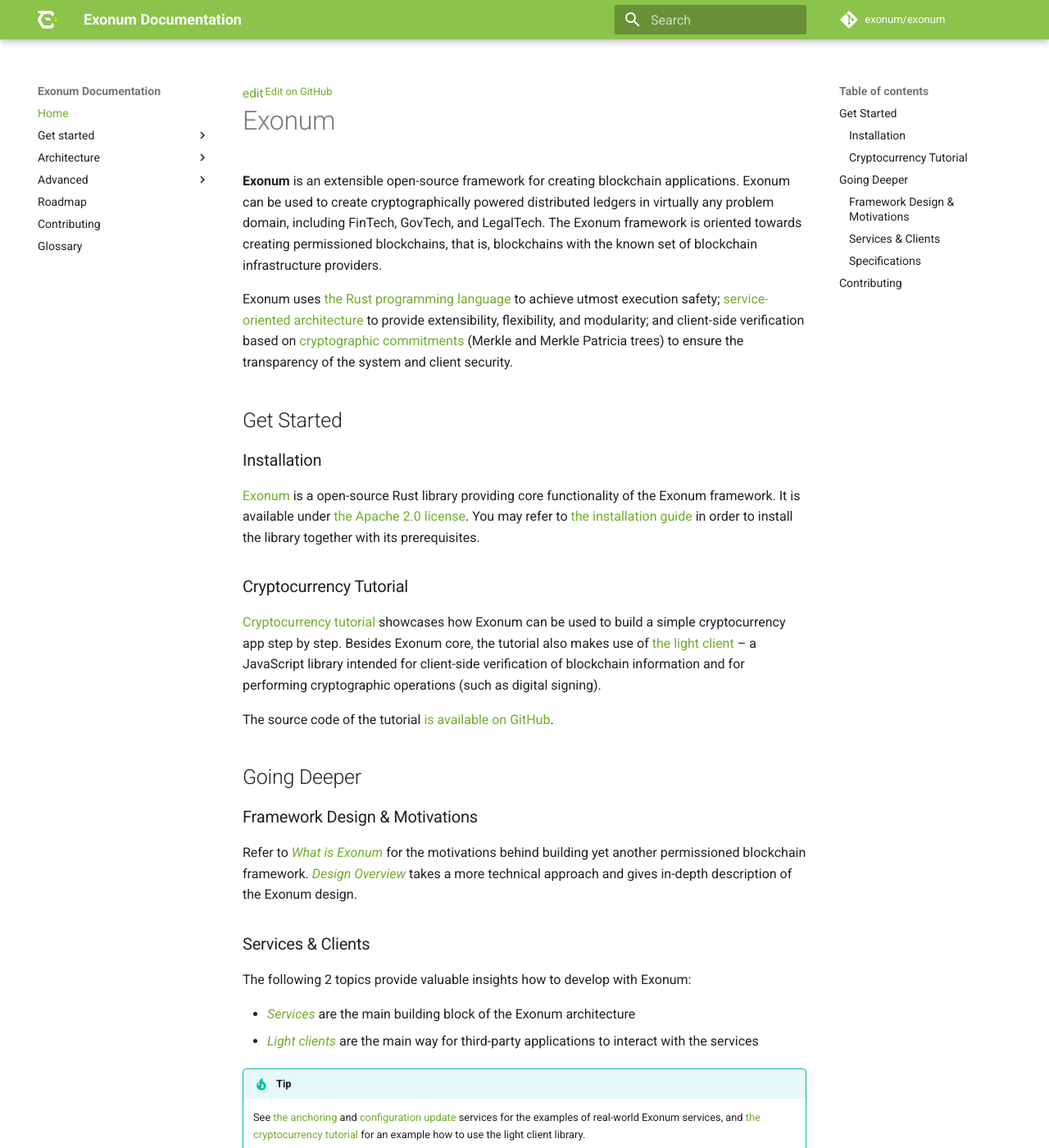
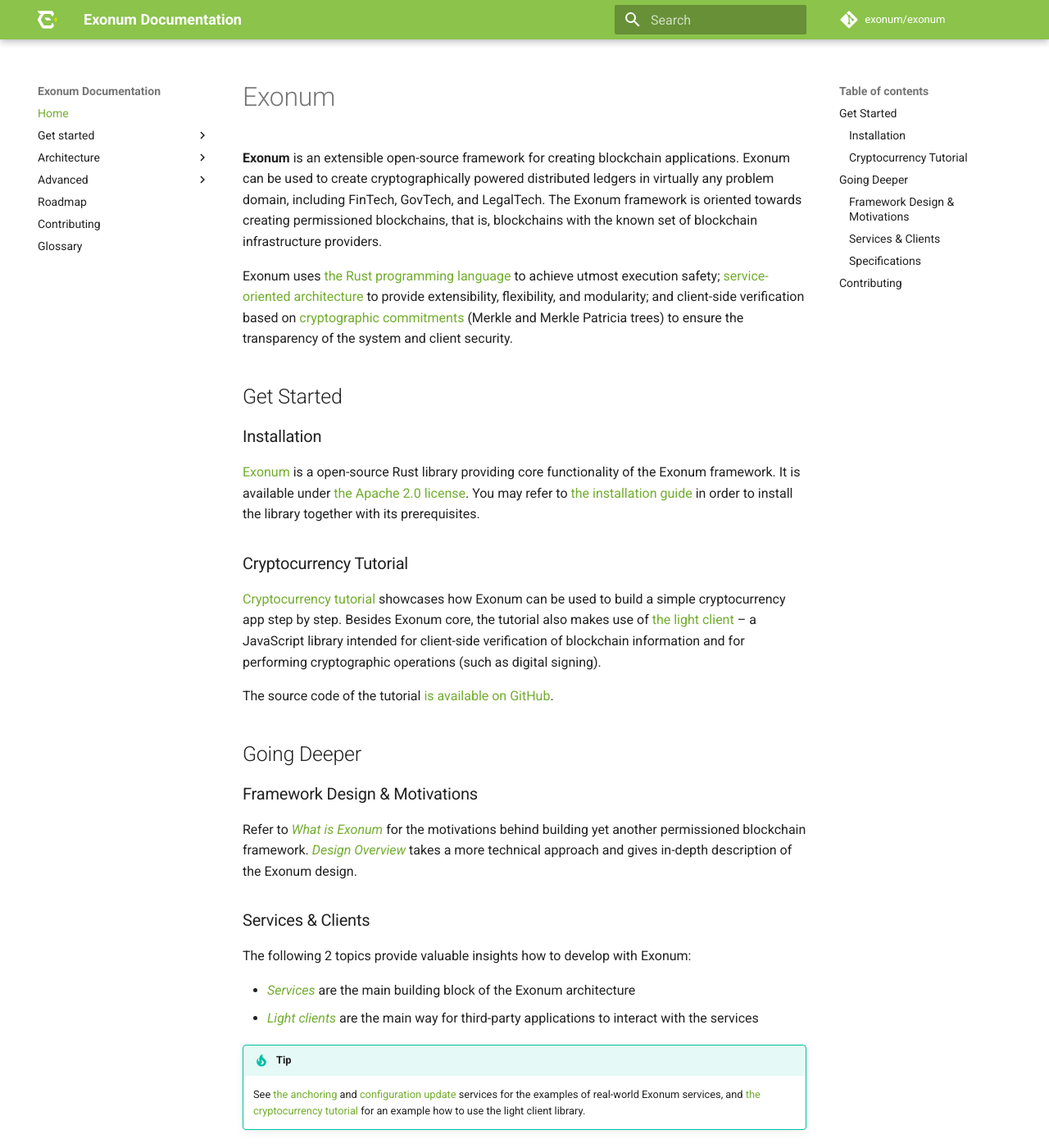
Before and after one commit to exonum/exonum-doc, an MkDocs documentation site: the page built from src/index.md, in a window 1280 px wide and 1400 px high. Shown: the whole window at 82% size. Built offline with MkDocs 1.6.1 and Material for MkDocs 9.7.7, drawn with Linux system fonts in a browser that asks for light colours; comment, search, counter and statistics services are not loaded; old or Windows-style settings are respelled for this version of MkDocs.

```diff
--- a/theme/assets/stylesheets/extra.css
+++ b/theme/assets/stylesheets/extra.css
@@ -1,10 +1,4 @@
 /* Theme overrides. */
-.admonition {
-  background: none !important;
-  /* Same raised box shadow as for tables. */
-  box-shadow: 0 2px 2px 0 rgba(0,0,0,.14),0 1px 5px 0 rgba(0,0,0,.12),0 3px 1px -2px rgba(0,0,0,.2);
-}
-
 .md-typeset .admonition table:not([class]) {
   box-shadow: none; /* Remove box shadow from tables in admonitions, it looks ugly. */
 }
@@ -16,14 +10,3 @@
 .md-typeset .admonition .md-typeset__table {
   padding: 0;
 }
-
-/* New elements. */
-
-.edit-on-github {
-  font-size: 80%;
-}
-.edit-on-github .md-icon {
-  font-size: 120%;
-  vertical-align: -3px;
-  margin-right: 2px;
-}
--- a/theme/main.html
+++ b/theme/main.html
@@ -2,15 +2,10 @@
 
 {% block htmltitle %}
   {% if page and page.meta.title %}
-    <title>{{ page.meta.title | first }} - {{ config.site_name }}</title>
+    <title>{{ page.meta.title }} - {{ config.site_name }}</title>
   {% else %}
     {{- super() }}
   {% endif %}
-{% endblock %}
-
-{% block content %}
-  <a class="edit-on-github" href="{{ config.extra.github_edit_url }}{{ page.input_path | replace('\\', '/') }}" title="Edit page source on GitHub"><span class="md-icon">edit</span>Edit on GitHub</a>
-  {{- super() }}
 {% endblock %}
 
 {%- block site_meta %}
@@ -27,7 +22,7 @@
 
 {% block extrahead %}
   {% if page and page.meta.title %}
-    {% set title = page.meta.title | first + ' - ' + config.site_name %}
+    {% set title = page.meta.title + ' - ' + config.site_name %}
   {% else %}
     {% set title = page.title + ' - ' + config.site_name
       if not page.is_homepage
```
